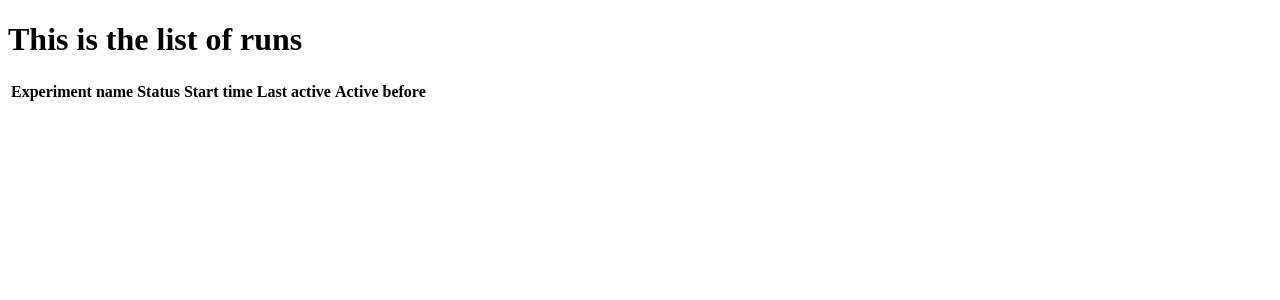
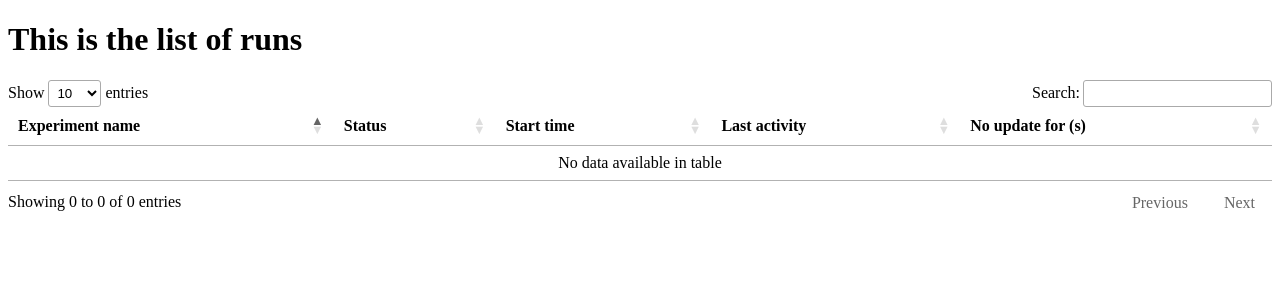
Before and after one commit to chovanecm/sacredboard, a Flask app: page /runs in a window 1280 px wide. Shown: the top 300 px of the page. Run offline with Flask 2, Linux system fonts and the light colour scheme; data that the repository does not hold is empty; parts of the project's set-up code (start-up, migrations or seed data) failed here and were passed over; some libraries are stand-ins or nearby versions.

Commit message:
Lists all experiments at /runs in a jQuery Datatable /PoC/

```diff
--- a/sacredboard/templates/runs.html
+++ b/sacredboard/templates/runs.html
@@ -3,6 +3,16 @@
 <head>
     <meta charset="UTF-8">
     <title>Runs</title>
+
+    <script src="//code.jquery.com/jquery-1.12.3.js"></script>
+    <script src="https://cdn.datatables.net/1.10.12/js/jquery.dataTables.min.js"></script>
+    <link rel="stylesheet" type="text/css" href="https://cdn.datatables.net/1.10.12/css/jquery.dataTables.min.css">
+
+    <script type="text/javascript">
+        $(document).ready(function () {
+            $('table').DataTable();
+        });
+    </script>
 </head>
 <body>
 <h1>This is the list of runs</h1>
@@ -12,8 +22,8 @@
         <th>Experiment name</th>
         <th>Status</th>
         <th>Start time</th>
-        <th>Last active</th>
-        <th>Active before</th>
+        <th>Last activity</th>
+        <th>No update for (s)</th>
     </tr>
     </thead>
     <tbody>
--- a/sacredboard/webapp.py
+++ b/sacredboard/webapp.py
@@ -44,6 +44,7 @@ def timediff(time):
 def run(debug, m):
     add_mongo_config(app, m)
     app.config['DEBUG'] = debug
+    app.debug = debug
     app.run(host="0.0.0.0", debug=debug)
 
 
```
